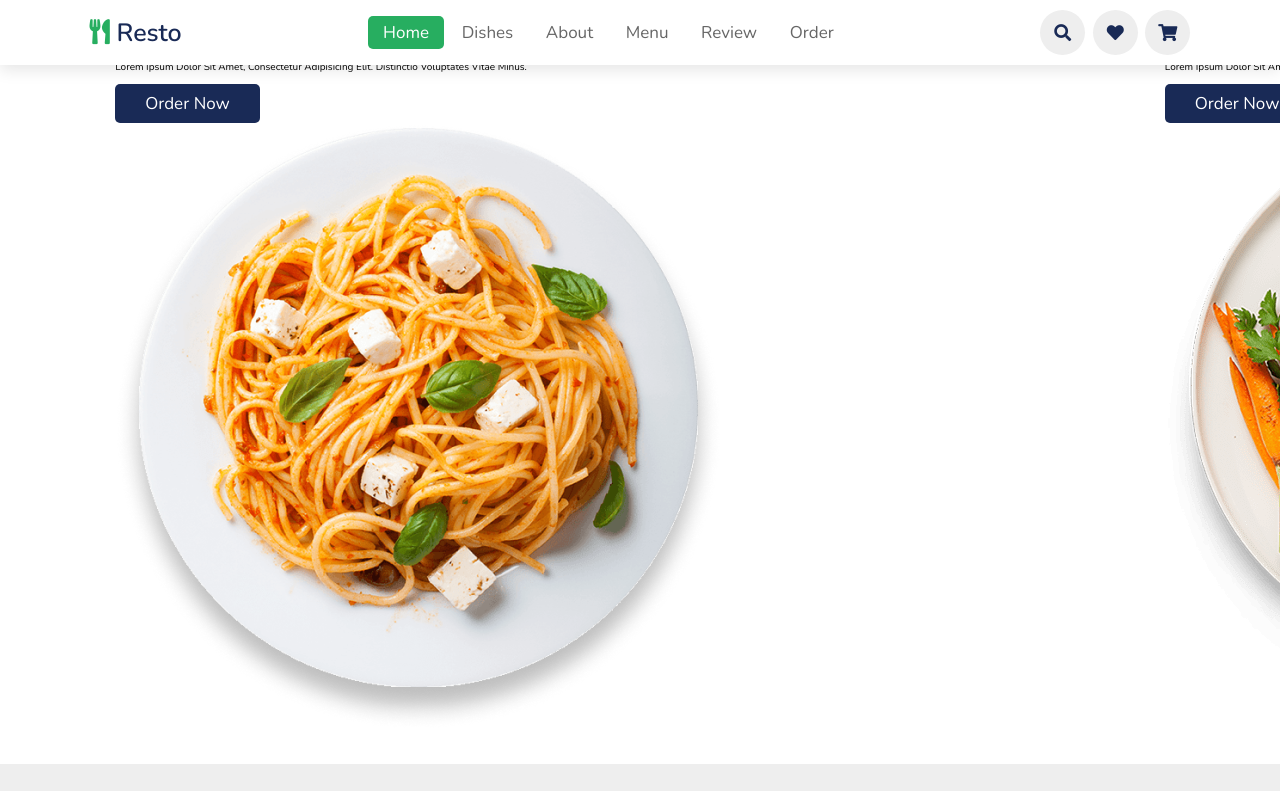
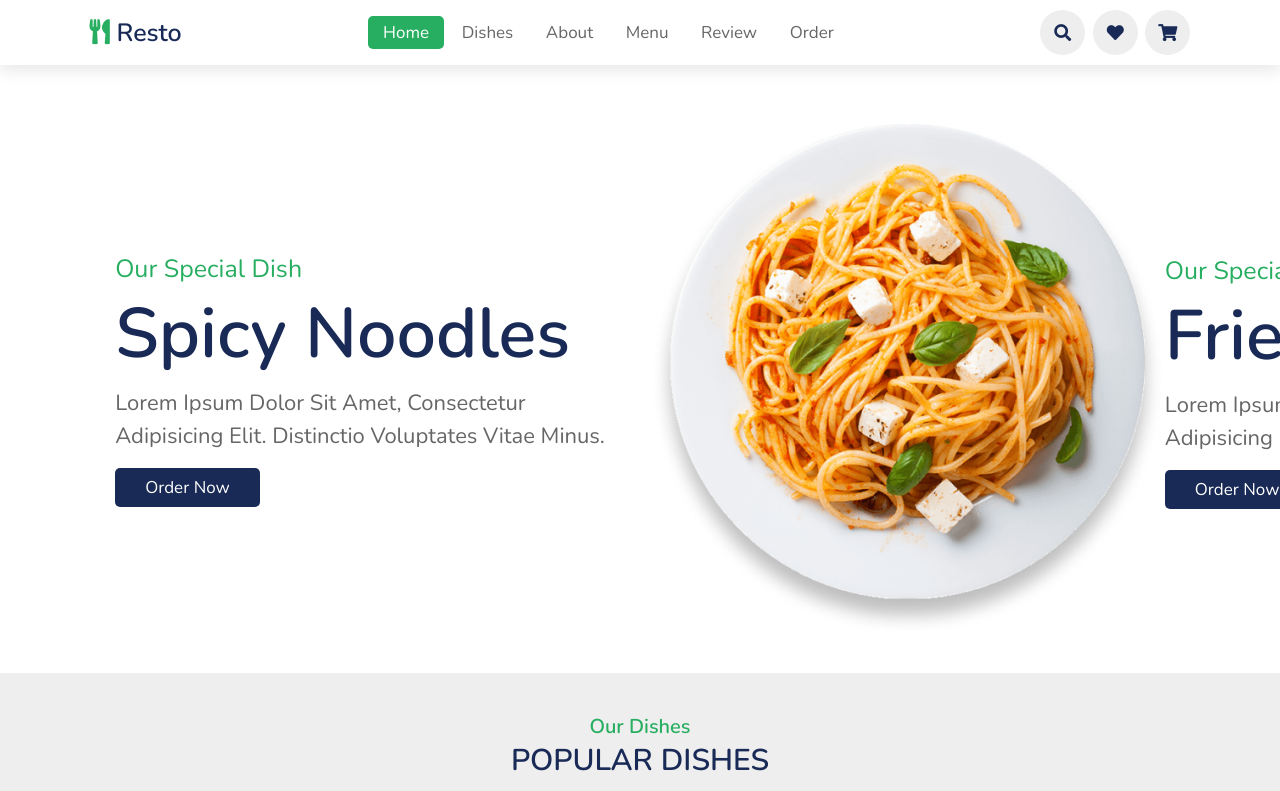
Before and after one commit to ghoshprottoy98/Resto, a plain HTML site: page index.html in a window 1280 px wide. Shown: the top 791 px of the page. Drawn offline with nearby package versions, Linux system fonts and the light colour scheme; files that its build step writes are made by us from their sources; a web font is replaced by a local one.

Commit message:
10th commit

```diff
--- a/index.html
+++ b/index.html
@@ -12,7 +12,7 @@
     <link rel="stylesheet" href="https://cdnjs.cloudflare.com/ajax/libs/font-awesome/5.15.3/css/all.min.css">
 
     <!-- custom css file link  -->
-    <link rel="stylesheet" href="css/style.css">
+    <link rel="stylesheet" href="style.css">
 
 </head>
 <body>
--- a/style.css
+++ b/style.css
@@ -174,3 +174,44 @@ header .icons #menu-bars {
     top: 2rem; right: 3rem;
     font-size: 5rem;
 }
+
+.home .home-slider .slide {
+    display: flex;
+    align-items: center;
+    flex-wrap: wrap;
+    gap: 2rem;
+    padding-top: 9rem;
+}
+
+.home .home-slider .slide .content {
+    flex: 1 1 45rem;
+}
+
+.home .home-slider .slide .image {
+    flex: 1 1 45rem;
+}
+
+.home .home-slider .slide .image img {
+    width: 100%;
+}
+
+.home .home-slider .slide .content span {
+    color: var(--green);
+    font-size: 2.5rem;
+}
+
+.home .home-slider .slide .content h3 {
+    color: var(--black);
+    font-size: 7rem;
+}
+
+.home .home-slider .slide .content p {
+    color: var(--light-color);
+    font-size: 2.2rem;
+    padding: .5rem 0;
+    line-height: 1.5;
+}
+
+.swiper-pagination-bullet-active {
+    background: var(--green);
+}
```
